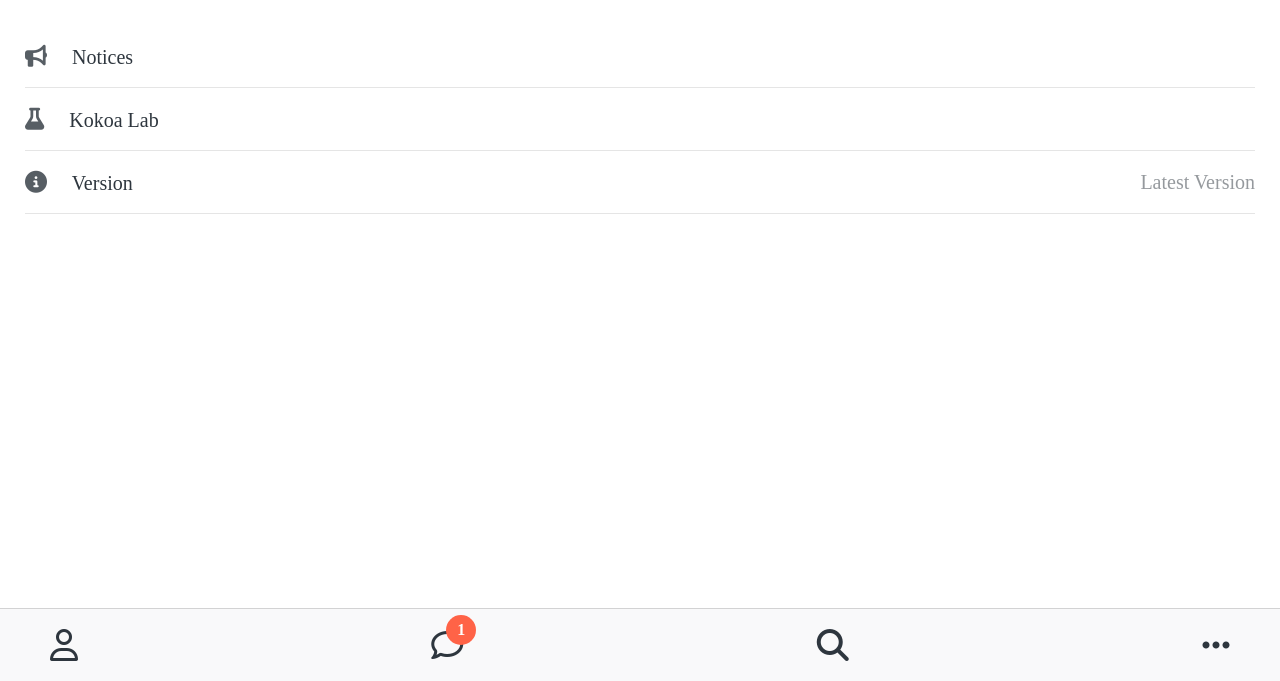
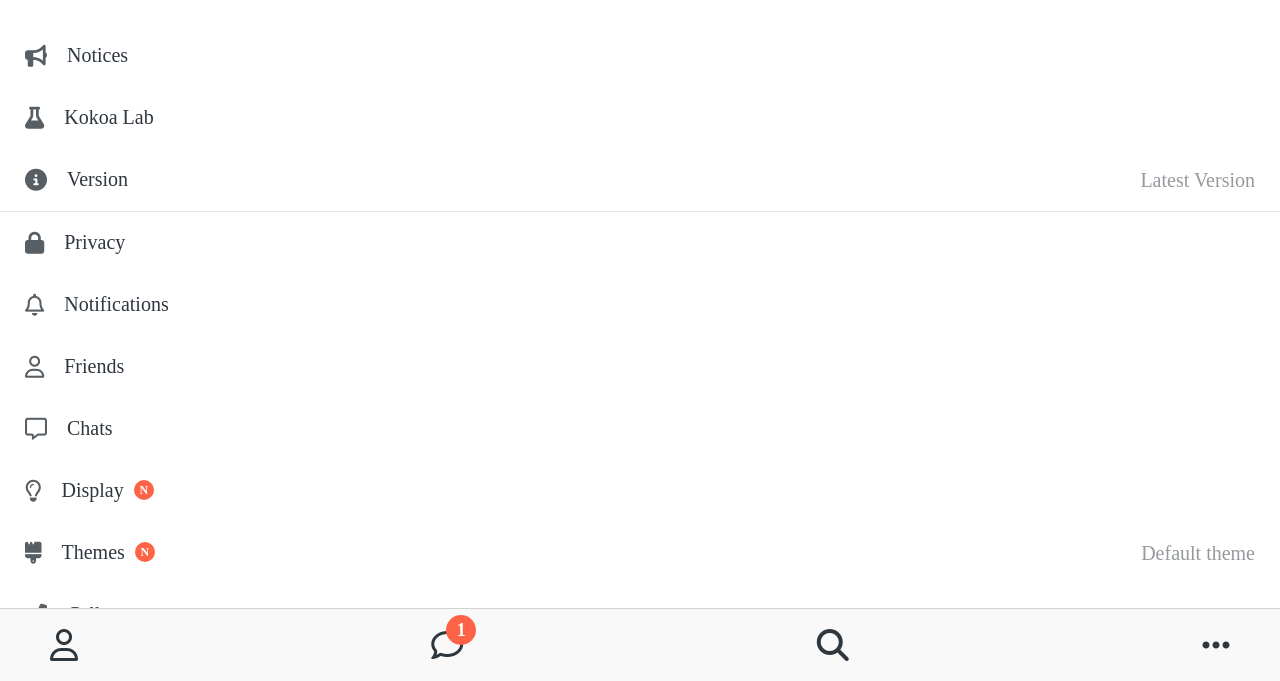
Before and after one commit to taehopark0/kokoa-clone-2020, a plain HTML site: page settings.html in a window 1280 px wide. Shown: the part 119-800 px from the top of the page. Drawn offline with Linux system fonts and the light colour scheme.

Commit message:
Setting/find/badge

```diff
--- a/CSS/components/alt-screen-header.css
+++ b/CSS/components/alt-screen-header.css
@@ -22,12 +22,16 @@
   text-align: center;
 }
 
-.alt-header__column span:last-child {
+.alt-header__column:last-child {
   margin-left: 20px;
   display: flex;
   justify-content: flex-end;
 }
 
+.alt-header__column span:first-child {
+  margin-right: 10px;
+}
+
 .alt-header__column {
   width: 33%;
 }
--- a/CSS/components/badge.css
+++ b/CSS/components/badge.css
@@ -5,6 +5,7 @@
 
   display: flex;
   justify-content: center;
+  font-size: 18px;
   align-items: center;
   border-radius: 15px;
   color: white;
--- a/CSS/screens/find.css
+++ b/CSS/screens/find.css
@@ -1,3 +1,7 @@
+#body-find {
+  height: 120vh;
+}
+
 .recommended-friends {
   margin: 25px 0px;
 
--- a/CSS/screens/settings.css
+++ b/CSS/screens/settings.css
@@ -1,6 +1,6 @@
 .settings__setting {
   padding: 20px 0;
-  border-bottom: 1px solid rgba(0, 0, 0, 0.1);
+
   font-size: 20px;
   display: flex;
   align-items: center;
@@ -16,3 +16,19 @@
 .settings__setting-column:last-child {
   opacity: 0.5;
 }
+
+.main-screen {
+  border-bottom: 1px solid rgba(0, 0, 0, 0.1);
+}
+
+.settings__setting-column:first-child {
+  display: flex;
+}
+
+.settings__setting-column:first-child .badge {
+  width: 20px;
+  height: 20px;
+  font-size: 12px;
+  font-weight: 10px;
+  margin-left: 10px;
+}
--- a/settings.html
+++ b/settings.html
@@ -38,7 +38,7 @@
         </div>
     </header>
 
-    <main class="main-screen ">
+    <main class="main-screen">
         <ul class="settings_list">
             <li class="settings__setting">
                 <div class="settings__setting-column">
@@ -60,6 +60,63 @@
                     <span>Version</span>
                 </div>
                 <div class="settings__setting-column">Latest Version</div>
+            </li>
+        </ul>
+    </main>
+    <main class="main-screen">
+        <ul class="settings_list">
+            <li class="settings__setting">
+                <div class="settings__setting-column">
+                    <i class="fas fa-lock"></i>
+                    <span>Privacy</span>
+                </div>
+                <div class="settings__setting-column"></div>
+            </li>
+            <li class="settings__setting">
+                <div class="settings__setting-column">
+                    <i class="far fa-bell"></i>
+                    <span>Notifications</span>
+                </div>
+                <div class="settings__setting-column"></div>
+            </li>
+            <li class="settings__setting">
+                <div class="settings__setting-column">
+                    <i class="far fa-user"></i>
+                    <span>Friends</span>
+                </div>
+                <div class="settings__setting-column"></div>
+            </li>
+            <li class="settings__setting">
+                <div class="settings__setting-column">
+                    <i class="far fa-comment-alt"></i>
+                    <span>Chats</span>
+                </div>
+                <div class="settings__setting-column"></div>
+            </li>
+            <li class="settings__setting">
+                <div class="settings__setting-column">
+                    <i class="far fa-lightbulb"></i>
+                    <span>Display</span>
+                    <span class="badge">N</span>
+                </div>
+
+                <div class="settings__setting-column"></div>
+            </li>
+            <li class="settings__setting">
+                <div class="settings__setting-column">
+                    <i class="fas fa-brush"></i>
+                    <span>Themes</span>
+                    <span class="badge">N</span>
+                </div>
+
+                <div class="settings__setting-column">Default theme</div>
+            </li>
+            <li class="settings__setting">
+                <div class="settings__setting-column">
+                    <i class="fas fa-phone-alt"></i>
+                    <span>Call</span>
+                </div>
+                <div class="settings__setting-column"></div>
             </li>
         </ul>
     </main>
```
Also changed, not shown: find.html (+1 -1 lines).
